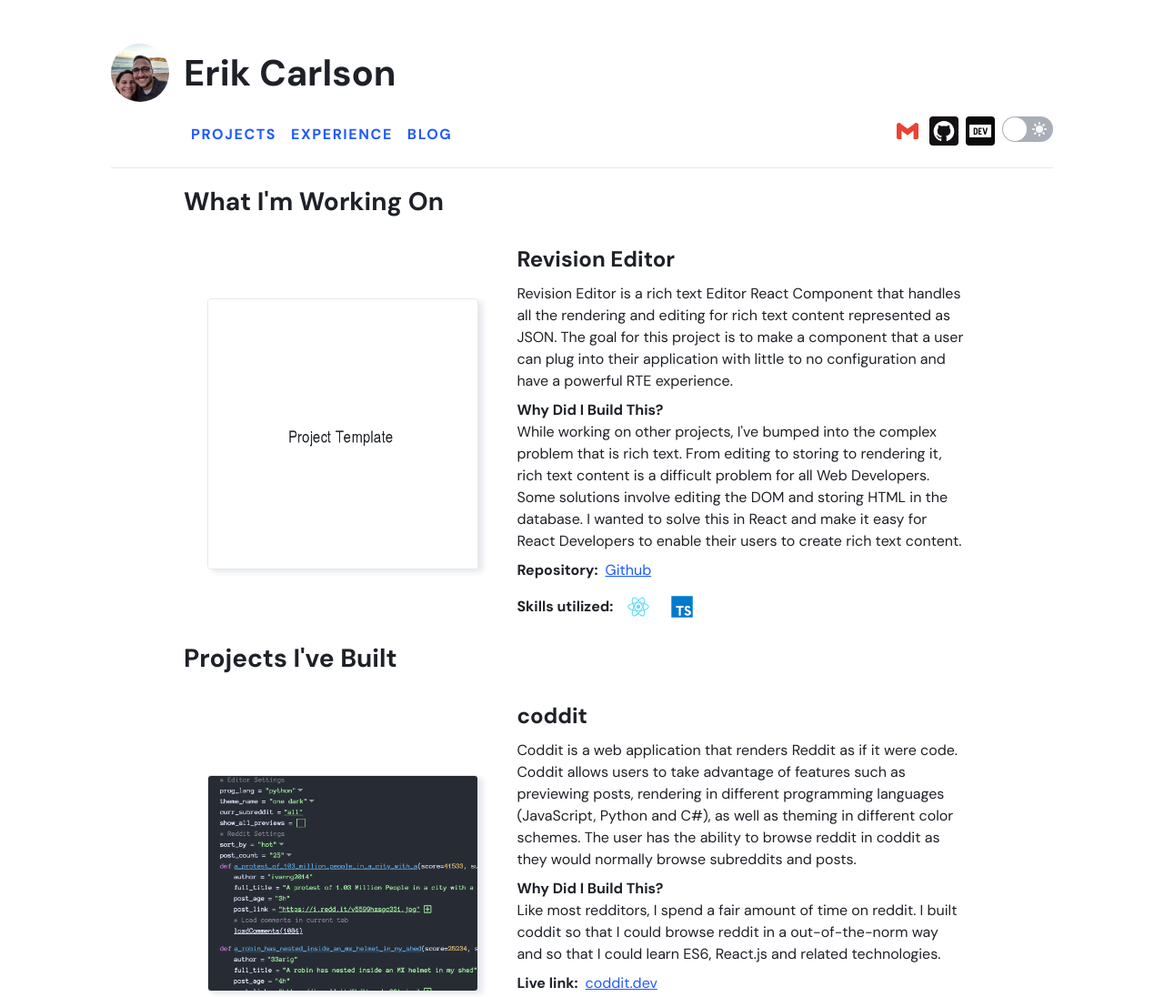
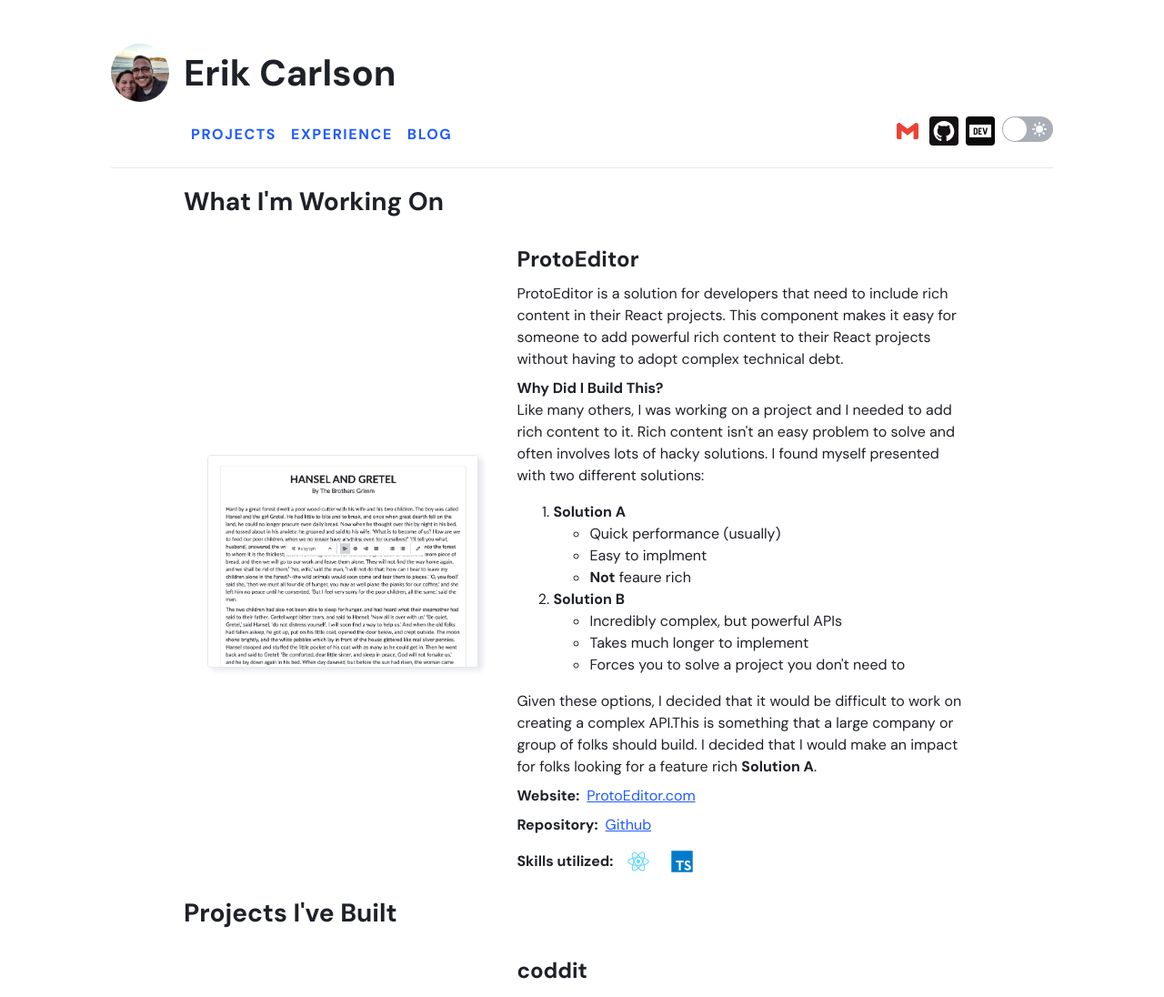
Before and after one commit to carlson-erik/dep-gatsby-portfolio, a Gatsby site: page /projects in a window 1280 px wide. Shown: the top 1096 px of the page at 91% size. Built offline with nearby package versions, Linux system fonts and the light colour scheme; Gatsby itself is replaced by a stand-in of ours.

Commit message:
Update ProtoEditor content.

```diff
--- a/src/pages/index.tsx
+++ b/src/pages/index.tsx
@@ -1,5 +1,5 @@
 import { StaticImage } from "gatsby-plugin-image";
-import React, { useContext } from "react";
+import React from "react";
 import styled from "styled-components";
 import Helmet from "react-helmet";
 /* ------------------ Components ------------------ */
@@ -66,8 +66,8 @@ const LandingPage = () => {
         </Paragraph>
         <Paragraph>
           I'm currently working on{" "}
-          <GLink to="/projects#revision-editor">Revision Editor</GLink>. If you
-          would like to see more of my work, check out the{" "}
+          <GLink to="/projects#proto-editor">ProtoEditor</GLink>. If you would
+          like to see more of my work, check out the{" "}
           <GLink to="/projects">rest of my projects.</GLink>
         </Paragraph>
         <Paragraph>
--- a/src/pages/projects.tsx
+++ b/src/pages/projects.tsx
@@ -8,7 +8,6 @@ import { Heading, Link, Paragraph } from "../components/styled";
 import SkillList from "../components/skill-list";
 import { ThemeContext, ThemeProvider } from "../theme/context";
 import { Theme } from "../theme/types";
-import TemplateImage from "../components/template-image";
 
 const ProjectRow = styled.div<{ reversed?: boolean }>`
   width: 100%;
@@ -32,12 +31,6 @@ const PictureContainer = styled.div<{ theme: Theme }>`
       ${(props) => props.theme.colors?.borderLine || "#888888"};
     border: 1px solid ${(props) => props.theme.colors.borderLine || "#888888"};
     border-radius: 0.25rem;
-  }
-
-  @media only screen and (max-width: 850px) and (min-width: 500px) {
-    & .gatsby-image-wrapper {
-      width: 50%;
-    }
   }
 `;
 
@@ -91,32 +84,67 @@ const Content = () => {
         />
       </Helmet>
       <Heading>What I'm Working On</Heading>
-      <ProjectRow id="revision-editor">
+      <ProjectRow id="proto-editor">
         <PictureContainer theme={theme}>
-          <TemplateImage />
+          <StaticImage
+            src="../images/projects/proto-editor.png"
+            alt="ProtoEditor picture"
+          />
         </PictureContainer>
         <ContentContainer>
-          <ProjectName>Revision Editor</ProjectName>
+          <ProjectName>ProtoEditor</ProjectName>
           <DetailContainer largeContent>
             <Paragraph>
-              Revision Editor is a rich text Editor React Component that handles
-              all the rendering and editing for rich text content represented as
-              JSON. The goal for this project is to make a component that a user
-              can plug into their application with little to no configuration
-              and have a powerful RTE experience.
+              ProtoEditor is a solution for developers that need to include rich
+              content in their React projects. This component makes it easy for
+              someone to add powerful rich content to their React projects
+              without having to adopt complex technical debt.
             </Paragraph>
           </DetailContainer>
           <DetailContainer largeContent>
             <DetailLabel>Why Did I Build This?</DetailLabel>
             <Paragraph>
-              While working on other projects, I've bumped into the complex
-              problem that is rich text. From editing to storing to rendering
-              it, rich text content is a difficult problem for all Web
-              Developers. Some solutions involve editing the DOM and storing
-              HTML in the database. I wanted to solve this in React and make it
-              easy for React Developers to enable their users to create rich
-              text content.
+              Like many others, I was working on a project and I needed to add
+              rich content to it. Rich content isn't an easy problem to solve
+              and often involves lots of hacky solutions. I found myself
+              presented with two different solutions:
             </Paragraph>
+            <ol>
+              <li>
+                <DetailLabel>Solution A</DetailLabel>
+                <ul>
+                  <li>Quick performance (usually)</li>
+                  <li>Easy to implment</li>
+                  <li>
+                    <b>Not</b> feaure rich
+                  </li>
+                </ul>
+              </li>
+              <li>
+                <DetailLabel>Solution B</DetailLabel>
+                <ul>
+                  <li>Incredibly complex, but powerful APIs</li>
+                  <li>Takes much longer to implement</li>
+                  <li>Forces you to solve a project you don't need to</li>
+                </ul>
+              </li>
+            </ol>
+            <Paragraph>
+              Given these options, I decided that it would be difficult to work
+              on creating a complex API.This is something that a large company
+              or group of folks should build. I decided that I would make an
+              impact for folks looking for a feature rich <b>Solution A</b>.
+            </Paragraph>
+          </DetailContainer>
+          <DetailContainer>
+            <DetailLabel>Website:</DetailLabel>
+            <Link
+              target="_blank"
+              rel="noopener noreferrer"
+              href="https://protoeditor.com"
+            >
+              ProtoEditor.com
+            </Link>
           </DetailContainer>
           <DetailContainer>
             <DetailLabel>Repository:</DetailLabel>
@@ -124,7 +152,7 @@ const Content = () => {
               target="_blank"
               rel="noopener noreferrer"
               hasIcon
-              href="https://github.com/carlson-erik/rt-editor"
+              href="https://github.com/carlson-erik/ProtoEditor.com"
             >
               Github
             </Link>
@@ -167,11 +195,11 @@ const Content = () => {
             </Paragraph>
           </DetailContainer>
           <DetailContainer>
-            <DetailLabel>Live link:</DetailLabel>
+            <DetailLabel>Website:</DetailLabel>
             <Link
               target="_blank"
               rel="noopener noreferrer"
-              href="http://coddit.dev/"
+              href="https://coddit.dev/"
             >
               coddit.dev
             </Link>
@@ -218,13 +246,13 @@ const Content = () => {
             </Paragraph>
           </DetailContainer>
           <DetailContainer>
-            <DetailLabel>Live link:</DetailLabel>
+            <DetailLabel>Website:</DetailLabel>
             <Link
               target="_blank"
               rel="noopener noreferrer"
-              href="http://erikcarlson.dev"
+              href="https://erikcarlson.dev"
             >
-              erikcarlson.dev
+              ErikCarlson.dev
             </Link>
           </DetailContainer>
           <DetailContainer>
```
Also changed, not shown: package.json (+15 -15 lines), src/images/projects/proto-editor.png (added), 2 other files.
